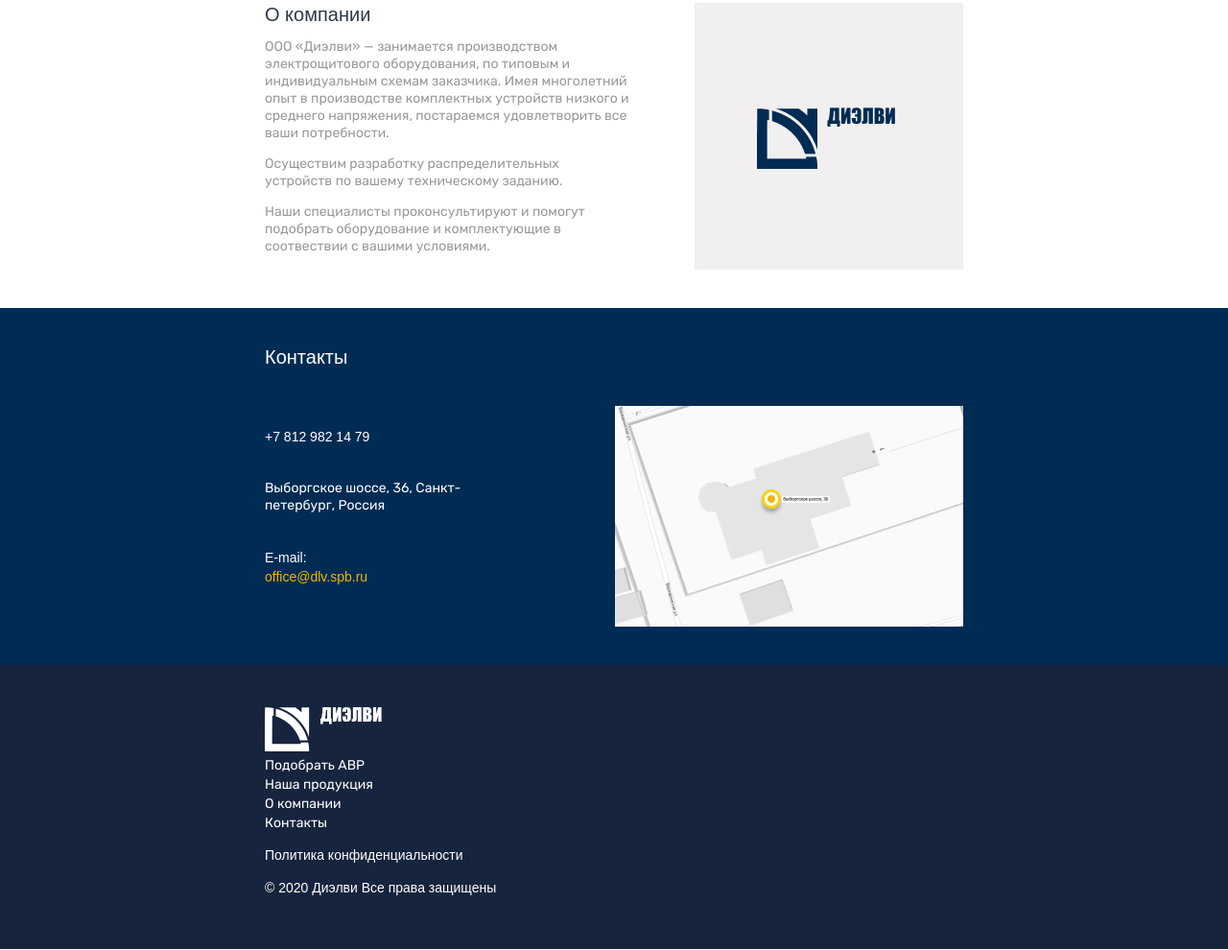
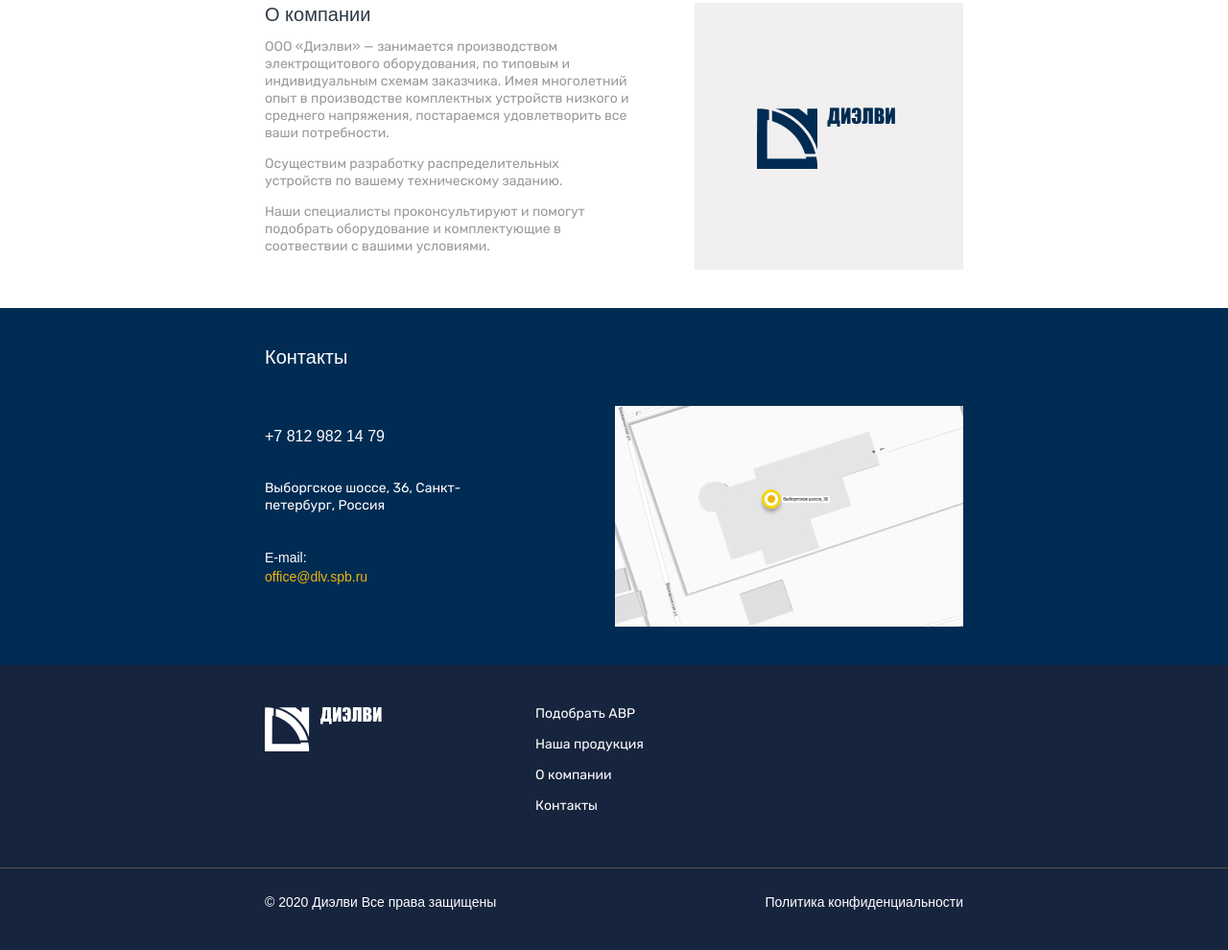
Before and after one commit to KalmykovaS/dielvy, a plain HTML site: page index.html in a window 1280 px wide. Shown: the part 1684-2674 px from the top of the page at 96% size. Drawn offline with Linux system fonts and the light colour scheme; a web font is replaced by a local one.

Commit message:
small_fixes

```diff
--- a/css/style.css
+++ b/css/style.css
@@ -45,8 +45,6 @@ img {
   width: 100%;
   background-color: #002C54;
   margin: 0 auto;
-  /* -webkit-box-shadow: 0 0 10px rgba(0, 0, 0, 0.5);
-          box-shadow: 0 0 10px rgba(0, 0, 0, 0.5); */
 }
 
 .page {
@@ -54,7 +52,6 @@ img {
   padding: 0;
   font-family: "Rubik", "Arial", sans-serif;
   color: #ffffff;
-  /* background-color: #f2f2f2; */
 }
 
 .site-list {
@@ -109,6 +106,8 @@ img {
   cursor: pointer;
   position: absolute;
 }
+
+/* HEADER */
 
 .header {
   background-color: #16243E;
@@ -219,17 +218,12 @@ img {
   color: #C0C0C0;
 }
 
+/* INTRO */
+
 .intro {
   height: 568px;
   background: url("../img/avr_bg_mobile@1x.png") no-repeat center;
 }
-
-/* @media (-webkit-min-device-pixel-ratio: 1.5), (min-resolution: 1.5dppx) {
-  .intro {
-    background-image: url("../img/avr_bg_mobile@2x.png");
-    background-size: cover;
-  }
-} */
 
 .promo-content {
   padding-top: 280px;
@@ -260,6 +254,8 @@ img {
   border-radius: 15px;
   white-space: nowrap;
 }
+
+/* FEATURE */
 
 .feature {
   background-color:#ffffff;
@@ -433,16 +429,18 @@ img {
   margin-bottom: 30px;
 }
 
+/* ABOUT */
+
 .about-company {
   background-color: #ffffff;
   color: #2D3845;
 }
 
+/* CONTACTS */
+
 .presentation__text {
   color: #9B9999;
 }
-
-/* CONTACTS */
 
 .feedback .feedback__title {
   margin-bottom: 40px;
@@ -454,6 +452,10 @@ img {
 
 .contacts .contacts__text {
   margin-bottom: 35px;
+}
+
+.contacts .contacts__text:last-child {
+  width: 40%;
 }
 
 .contacts__phone {
@@ -563,10 +565,33 @@ img {
 
 .footer {
   background-color: #16243E;
+  position: relative;
+}
+
+.footer::after {
+  content: "";
+  display: block;
+  width: 100%;
+  height: 1px;
+  position: absolute;
+  border-bottom: 1px solid #535353;
+  bottom: 95px;
+}
+
+.footer__container {
+  margin-bottom: 55px;
 }
 
 .footer-navigation__link {
   color: #ffffff;
+}
+
+.footer-information__logo {
+  margin-bottom: 40px;
+}
+
+.footer__text:last-child {
+  margin-bottom: 0;
 }
 
 @media (min-width: 768px) {
@@ -604,6 +629,8 @@ img {
     font-size: 14px;
     line-height: 20px;
   }
+
+  /* HEADER */
 
   .header {
     min-height: 78px;
@@ -647,17 +674,12 @@ img {
     padding-top: 54px;
   }
 
+  /* INTRO */
+
   .intro {
     height: 542px;
     background: url("../img/avr_bg_tablet@1x.png") no-repeat center;
   }
-
-  /* @media (-webkit-min-device-pixel-ratio: 1.5), (min-resolution: 1.5dppx) {
-    .intro {
-      background-image: url("../img/avr_bg_tablet@2x.png");
-      background-size: cover;
-    }
-  } */
 
   .promo-content {
     padding-top: 200px;
@@ -680,6 +702,8 @@ img {
     padding: 8px 22px;
     width: 168px;
   }
+
+  /* FEATURE */
 
   .advantages {
     display: -webkit-box;
@@ -714,7 +738,8 @@ img {
     left: 88px;
 }
 
-/* GALLARY */
+  /* GALLARY */
+
   .slider {
     max-width: 489px;
   }
@@ -745,6 +770,8 @@ img {
     right: -13px
   }
 
+  /* CONTACTS */
+
   .presentation,
   .contacts {
     display: -webkit-box;
@@ -764,14 +791,53 @@ img {
     max-width: 380px;
   }
 
-  /* CONTACTS */
-
   .contacts__information {
     max-width: 200px;
   }
 
   .contacts__information {
     max-width: 240px;
+  }
+
+  .contacts .contacts__phone {
+    font-size: 16px;
+  }
+
+  /* FOOTER */
+
+  .footer::after {
+    bottom: 85px;
+  }
+
+  .footer-information {
+    display: flex;
+    flex-wrap: wrap;
+  }
+
+  .footer-information__logo {
+    width: 25%;
+  }
+
+  .footer-nav {
+    margin-left: 100px;
+  }
+
+  .footer-navigation__item {
+    margin-bottom: 12px;
+  }
+
+  .footer__confidentiality {
+    display: flex;
+    flex-wrap: wrap;
+    justify-content: space-between;
+  }
+
+  .footer__text:first-child {
+    order: 1;
+  }
+
+  .footer__text {
+    margin-bottom: 0;
   }
 }
 
@@ -782,10 +848,6 @@ img {
     top: -118px;
     visibility: hidden;
   }
-
-  /* .container {
-    max-width: 1400px;
-  } */
 
   .content-fields {
     width: 1400px;
@@ -813,10 +875,11 @@ img {
     line-height: 25px;
   }
 
+  /* HEADER */
+
   .header {
     background-color: #002C54;
     min-height: 84px;
-    /* max-width: 1400px; */
   }
 
   .header__wrapper {
@@ -872,17 +935,12 @@ img {
     padding-top: 70px;
   }
 
+  /* INTRO */
+
   .intro {
     height: 800px;
     background: url("../img/avr_bg_desktop@1x.png") no-repeat center;
   }
-
-  /* @media (-webkit-min-device-pixel-ratio: 1.5), (min-resolution: 1.5dppx) {
-    .intro {
-      background-image: url("../img/avr_bg_desktop@2x.png");
-      background-size: cover;
-    }
-  } */
 
   .promo-content {
     padding-top: 218px;
@@ -906,6 +964,8 @@ img {
     padding: 23px 42px;
     border-radius: 45px;
   }
+
+  /* FEATURE */
 
   .advantages__wrapper {
     max-width: 420px;
@@ -1085,4 +1145,18 @@ img {
     margin-bottom: 60px;
   }
 
+  .contacts .contacts__phone {
+    font-size: 28px;
+  }
+
+  /* FOOTER */
+
+  .footer-nav {
+    margin-left: 0;
+  }
+
+  .footer::after {
+    bottom: 170px;
+  }
+
 }
--- a/index.html
+++ b/index.html
@@ -183,11 +183,13 @@
             <p class="presentation__text text">Осуществим разработку распределительных устройств по вашему техническому заданию.</p>
             <p class="presentation__text text">Наши специалисты проконсультируют и помогут подобрать оборудование и комплектующие в соотвествии с вашими условиями.</p>
           </div>
-          <picture>
-            <source media="(min-width: 1400px)" srcset="img/logo_about_company_desktop@1x.png 1x,img/logo_about_company_desktop@2x.png 2x">
-            <source media="(min-width: 768px)" srcset="img/logo_about_company_tablet@1x.png 1x, img/logo_about_company_tablet@2x.png 2x">
-            <img class="presentation__image" src="img/logo_about_company_mobile@1x.png" srcset="img/logo_about_company_mobile@2x.png 2x" alt="Логотип">
-          </picture>
+          <div class="presentation__wrapper-image">
+            <picture>
+              <source media="(min-width: 1400px)" srcset="img/logo_about_company_desktop@1x.png 1x,img/logo_about_company_desktop@2x.png 2x">
+              <source media="(min-width: 768px)" srcset="img/logo_about_company_tablet@1x.png 1x, img/logo_about_company_tablet@2x.png 2x">
+              <img class="presentation__image" src="img/logo_about_company_mobile@1x.png" srcset="img/logo_about_company_mobile@2x.png 2x" alt="Логотип">
+            </picture>
+          </div>
         </div>
       </div>
     </section>
@@ -200,7 +202,7 @@
           <div class="contacts__information">
             <p class="contacts__text text-bold"><a class="contacts__phone" href="tel:+78129821479">+7&nbsp;812&nbsp;982&nbsp;14&nbsp;79</a></p>
             <p class="contacts__text text">Выборгское шоссе, 36, Санкт-петербург, Россия</p>
-            <p class="contacts__text text-bold">E-mail:</br><a class="contacts__mail" href="mailto:office@dlv.spb.ru">office@dlv.spb.ru</a></p>
+            <p class="contacts__text text-bold">E-mail: <a class="contacts__mail" href="mailto:office@dlv.spb.ru">office@dlv.spb.ru</a></p>
           </div>
           <div class="contacts__map map">
             <picture>
@@ -254,7 +256,6 @@
       </div>
     </section>
   </main>
-
   <!--  -->
 
   <!-- FOOTER -->
@@ -288,8 +289,8 @@
       </div>
 
       <div class="footer__confidentiality">
-        <p class="footer__confidentiality__text text-bold">Политика конфиденциальности</p>
-        <p class="footer__confidentiality__text text-bold">© 2020 Диэлви  Все права защищены</p>
+        <p class="footer__text text-bold">Политика конфиденциальности</p>
+        <p class="footer__text text-bold">© 2020 Диэлви  Все права защищены</p>
       </div>
     </div>
   </footer>
```
